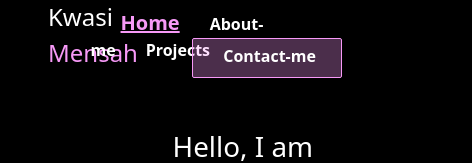
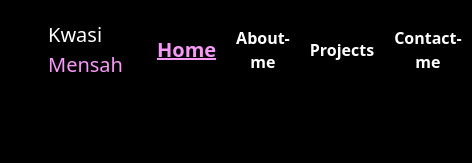
Before and after one commit to dkmakyer/portfolio-website, a React (Vite) app in the folder portfolio-website/: page / in a window 390 px wide. Shown: the top 163 px of the page, 472 px wide, since content can reach past the window. Built offline with nearby package versions, Linux system fonts and the light colour scheme.

Commit message:
add responsiveness to header

```diff
--- a/portfolio-website/src/components/header/Header.jsx
+++ b/portfolio-website/src/components/header/Header.jsx
@@ -18,7 +18,7 @@ const Header = () => {
   return (
    <>
     <div className="header-container">
-      <NavLink to="/" className="my-name">Kwasi <span>Mensah</span></NavLink>
+      <NavLink to="/" className="my-name-header">Kwasi <span>Mensah</span></NavLink>
       <nav className="navigation">
         {links.map(link => (
           <NavLink key={link.id} className={active === link.id ? "active" : null} to={link.endPoint} onClick={() => addActiveClass}>{link.name}</NavLink>
--- a/portfolio-website/src/components/header/header.css
+++ b/portfolio-website/src/components/header/header.css
@@ -1,103 +1,73 @@
-*{
+* {
   box-sizing: border-box;
   margin: 0;
   padding: 0;
 }
 
-.header-container{
-    display: flex;
+.header-container {
+  display: grid;
+  grid-template-columns: 1fr 3fr;
+  gap: 1.5rem;
+  min-width: 100vw;
+  width: 100%;
   align-items: center;
-    justify-content: space-between;
-    margin: 20px;
-    position: fixed;
-    top: 0;
-    right: 0;
-    left: 0;
+  padding: 1rem 3rem;
   z-index: 1000;
   height: 70px;
-    width: 100vw;
-    transform: translate(-20px, -20px);
-    background-color: rgb(0, 0, 0);
 }
-.my-name{
-    transform:translateX(150px);
+.my-name-header {
   text-decoration: none;
   color: white;
-    font-size: 1.5rem;
+  font-size: clamp(20px, 4vw, 30px);
 }
-.my-name span{
+
+.my-name-header span {
   color: rgb(247, 153, 247);
 }
-.my-name span:hover{
+.my-name-header span:hover {
   color: rgb(247, 204, 255);
   text-shadow: 0px 0px 10px rgba(255, 255, 255, 0.8);
   transition: all 0.2s ease-in;
 }
 
-.navigation{
-    position: relative;
-    transform:translateX(-400px);
+.navigation {
+  display: flex;
+  flex-direction: row;
+  align-items: center;
+  justify-content: space-between;
 }
-.navigation a{
-    margin-left: 30px;
+
+.navigation a {
   text-decoration: none;
   color: white;
   font-weight: 600;
+  position: relative;
+  width: auto;
+  text-align: center;
+  padding: 10px;
 }
 
-.navigation a:nth-of-type(4){
+.navigation a::before {
+  content: "";
   position: absolute;
-    border: 1px solid rgb(247, 153, 247);
-    background-color:rgba(247, 153, 247, 0.3) ;
+  top: 0;
+  left: 0;
+  width: 0;
+  height: 100%;
+  background-color: rgba(247, 153, 247, 0.3);
   border-radius: 2px;
-    text-align: center;
-    width: 150px;
-    height: 40px;
-    transform: translateX(70px);
-    padding: 5px 0 0 5px;
-    transition: background-color 0.4s ease-in-out;
-}
-.navigation a:nth-of-type(4):hover{
-    background-color: rgb(247, 153, 247);
-    color: black;
+  transition: all 0.4s ease-in-out;
+  z-index: -1;
 }
 
+.navigation a:hover::before {
+  width: 100%;
+  border: 1px solid rgb(247, 153, 247);
+  box-shadow: 0px 0px 10px rgba(255, 255, 255, 0.8);
+}
 
 .navigation .active{
     color:rgb(247, 153, 247) ;
     font-size: 20px;
     text-decoration: underline;
 }
-
-@media (max-width: 640px){
-    .header{
-        display: grid;
-        grid-template-columns: 1fr 1fr;
-        gap: auto;
-        width: 100vw;
-    }
-    .navigation{
-        transform: translateX(-3rem);
-    }
-    .my-name{
-        transform: translateX(3rem);
-    }
-    .navigation a:nth-of-type(4){
-        transform: translateX(-3rem);
-        background-color: none;
-    }
-}
-@media (min-width: 641px) and (max-width: 1007px){
-    .header{
-        display: grid;
-        grid-template-columns: 1fr 1fr;
-        gap: auto;
-        min-width: 100vw;
-    }
-    .navigation{
-        transform: translateX(-15rem);
-    }
-    .my-name{
-        transform: translateX(3rem);
-    }
-}
```
Lines whose indentation alone changed are shown as unchanged.
